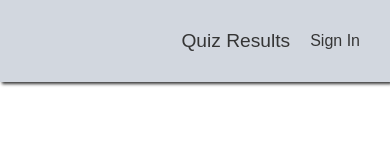
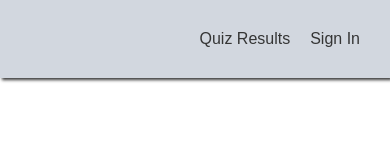
Before and after one commit to MCampa-2/Madrones_App, a React (Create React App) app: page / in a window 390 px wide. Shown: the top 160 px of the page. Built offline with nearby package versions, Linux system fonts and the light colour scheme.

Commit message:
Updated responsive navbar links

```diff
--- a/src/index.css
+++ b/src/index.css
@@ -23,6 +23,7 @@
   align-items: center;
   padding: 20px;
   box-shadow: 2px 2px 3px var(--jet);
+  justify-content: right;
 }
 
 .signin{
@@ -38,7 +39,6 @@
   font-size: 1.2rem;
   transition: .2s;
   padding: 10px;
-  margin-left: auto;
   color: var(--jet);
 }
 
@@ -82,7 +82,7 @@
 
 
 @media only screen and (max-width: 600px) {
-  .signin{
+  .signin, .results{
     font-size: 1rem;
   }
   .title{
```
